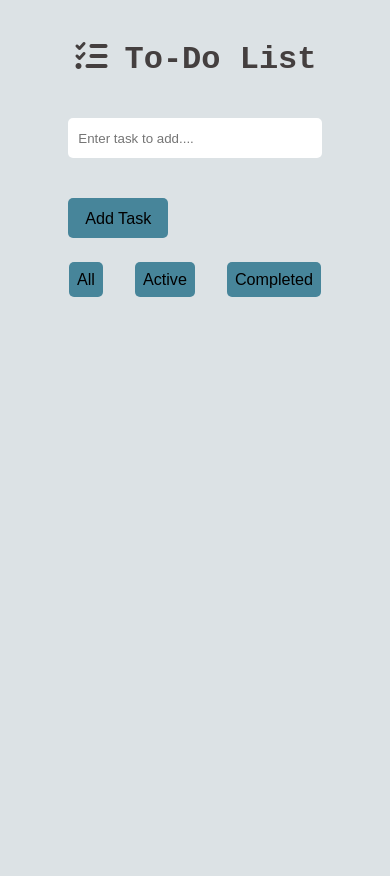
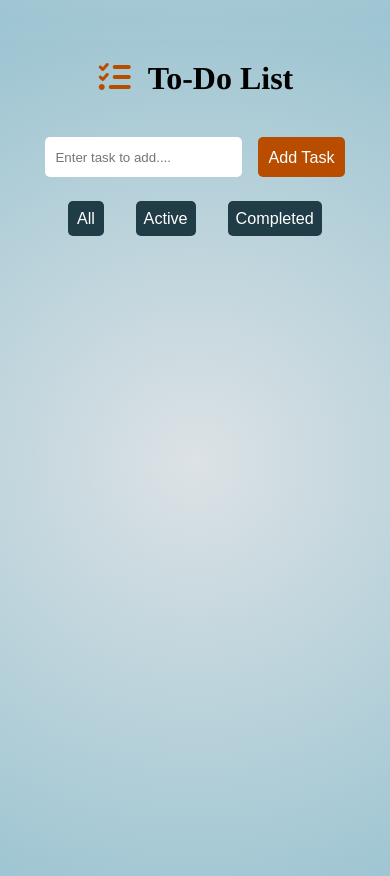
Before and after one commit to fac25/Alex-Sumithra-TestTodoList, a plain HTML site: page index.html in a window 390 px wide. Drawn offline with Linux system fonts and the light colour scheme.

Commit message:
Added styles and #20

```diff
--- a/script.js
+++ b/script.js
@@ -19,7 +19,7 @@ const UI = {
 
     tasks.innerHTML = `
     <td><input class='checkbox' type=checkbox ></td>
-    <td>${task.title}</td>
+    <td><p>${task.title}</p></td>
     <td><button href="#" class="delete">X</button></td>`;
 
     container.appendChild(tasks);
@@ -104,6 +104,19 @@ document.querySelector("#task-list").addEventListener("click", (e) => {
     // Remove task from store
     store.removeTask(e.target.parentElement.previousElementSibling.textContent);
   }
+
+  if (e.target.classList.contains("checkbox")) {
+
+    const checkboxes = document.querySelectorAll(".checkbox");
+
+    checkboxes.forEach((checkbox) => {
+      if(checkbox.checked){
+        checkbox.parentElement.parentElement.children[1].style.textDecoration = "line-through";
+      }else{
+        checkbox.parentElement.parentElement.children[1].style.textDecoration = "none";
+      }
+    });
+  }
 });
 
 // Display all tasks
--- a/style.css
+++ b/style.css
@@ -5,11 +5,14 @@
 :root {
   /* Colour variables */
   --alto: #dbdbdb;
-  --geyser: #dce2e5;
-  --scarlet: #f32013;
+  --black:#000000;
+  --charcoal:#203C46;
+  --gainsboro: #dce2e5;
+  --mahogany:#B84D00;
   --tundora: #443f3f;
   --wedgewood: #47859a;
   --white: #ffffff;
+
 }
 
 * {
@@ -20,13 +23,13 @@
 
 body,
 html {
-  font-family: monospace, serif;
+  font-family: Times, monospace, serif;
   font-size: 1rem;
   text-align: center;
-  margin-top: 10px;
-  color: var(--tundora);
-  background-color: var(--geyser);
-}
+  margin-top: 20px;
+  color: var(--black);
+  background: rgb(220,226,229);
+  background: radial-gradient(circle, rgba(220,226,229,1) 0%, rgba(157,197,210,1) 100%);}
 
 .container {
   width: 65%;
@@ -41,11 +44,20 @@ html {
 
 .header-h1 i {
   padding-right: 15px;
+  color: var(--mahogany);
+}
+
+.form-task {
+  display: flex;
+  flex-direction: row;
+  gap: 1rem;
+  align-items: center;
+  justify-content: center;
 }
 
 .form-task * {
+  height: 40px;
   margin-top: 40px;
-  height: 40px;
   padding: 10px;
   border: none;
   border-radius: 5px;
@@ -61,42 +73,56 @@ html {
 
 #form-add-btn {
   font-size: 1.01rem;
-  background-color: var(--wedgewood);
+  color: var(--white);
+  background-color: var(--mahogany);
+}
+
+#form-add-btn:hover {
+  cursor: pointer;
+  opacity: .5;
+  transition: .9s;
+  border: 1px solid black;
 }
 
 #filterButtons {
   display: flex;
   flex-direction: row;
+  gap: 2rem;
   justify-content: center;
   margin-top: 1.5rem;
-  gap: 2rem;
 }
 
 #filterButtons button {
+  flex-basis: 100px; /* default the size of each flex item to be same */
   font-size: 1.01rem;
-  background-color: var(--wedgewood);
+  padding: 0.5rem;
   border: none;
   border-radius: 5px;
-  padding: 0.5rem;
   cursor: pointer;
+  color: var(--white);
+  background-color: var(--charcoal);
 }
 
-#filterButtons button:hover {
-  color: var(--white);
+#filterButtons button:hover{
+  cursor: pointer;
+  opacity: .5;
+  transition: .9s;
 }
+
 
 /*=======================================================================================*/
 /*                                  Task List                                            */
 /*=======================================================================================*/
 #task-list-title {
+  width: 400px;
   margin: 0 auto;
   margin-top: 20px;
-  width: 400px;
+
 }
 #task-list {
+  width: 400px;
   margin-top: 20px;
   padding: 20px;
-  width: 400px;
 }
 
 .table-list {
@@ -107,25 +133,17 @@ html {
 
 td,
 th {
-  border-top: 1px solid var(--alto);
   text-align: left;
   padding: 0.5rem;
+  font-size: 1.3rem;
+  border-top: 1px solid var(--alto);
 }
 
 .delete {
-  text-decoration: none;
-  color: var(--scarlet);
+  cursor: pointer;
+  font-size: large;
+  font-weight: bold;
   border: none;
-  background-color: var(--geyser);
-  cursor: pointer;
+  color: var(--mahogany);
+  background-color: inherit;
 }
-/*=======================================================================================*/
-/*                                   Media queries                                       */
-/*=======================================================================================*/
-
-@media screen and (max-width: 600px) {
-  .form-task input {
-    display: block;
-    max-width: 100%;
-  }
-}
```
